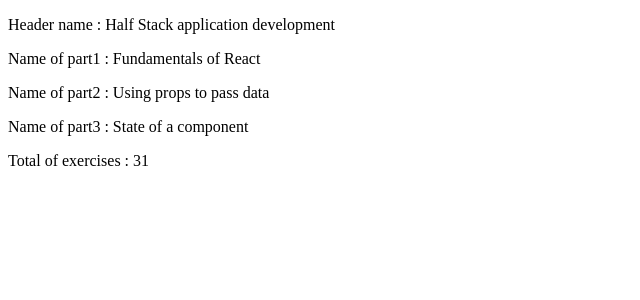
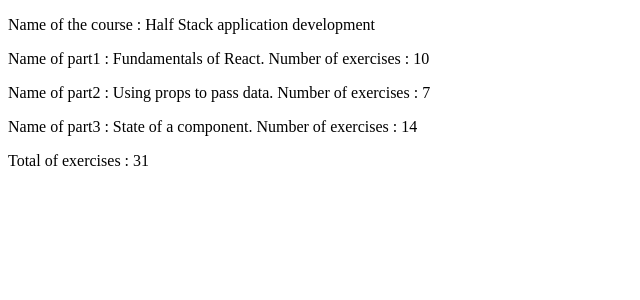
Before and after one commit to LekishviliRati/Full-Stack-Open, a React (Create React App) app in the folder part1/courseinfo/: page / in a window 1280 px wide. Shown: the top 300 px of the page, without its empty margins (0-640 px from the left). Built offline with nearby package versions, Linux system fonts and the light colour scheme.

Commit message:
corrected exercise 1.1

```diff
--- a/part1/courseinfo/src/App.js
+++ b/part1/courseinfo/src/App.js
@@ -28,21 +28,24 @@
 
   return (
     <div>
-      <p> Header name : {props.course} </p>
+      <p> Name of the course : {props.course} </p>
     </div>
   )
 }
 
 const Content = () => {
   const part1 = 'Fundamentals of React'
+  const exercises1 = 10
   const part2 = 'Using props to pass data'
+  const exercises2 = 7
   const part3 = 'State of a component'
+  const exercises3 = 14
 
   return (
     <div>
-      <p> Name of part1 : {part1} </p>
-      <p> Name of part2 : {part2} </p>
-      <p> Name of part3 : {part3} </p>
+      <p> Name of part1 : {part1}. Number of exercises : {exercises1} </p>
+      <p> Name of part2 : {part2}. Number of exercises : {exercises2}</p>
+      <p> Name of part3 : {part3}. Number of exercises : {exercises3}</p>
     </div>
   )
 
```
